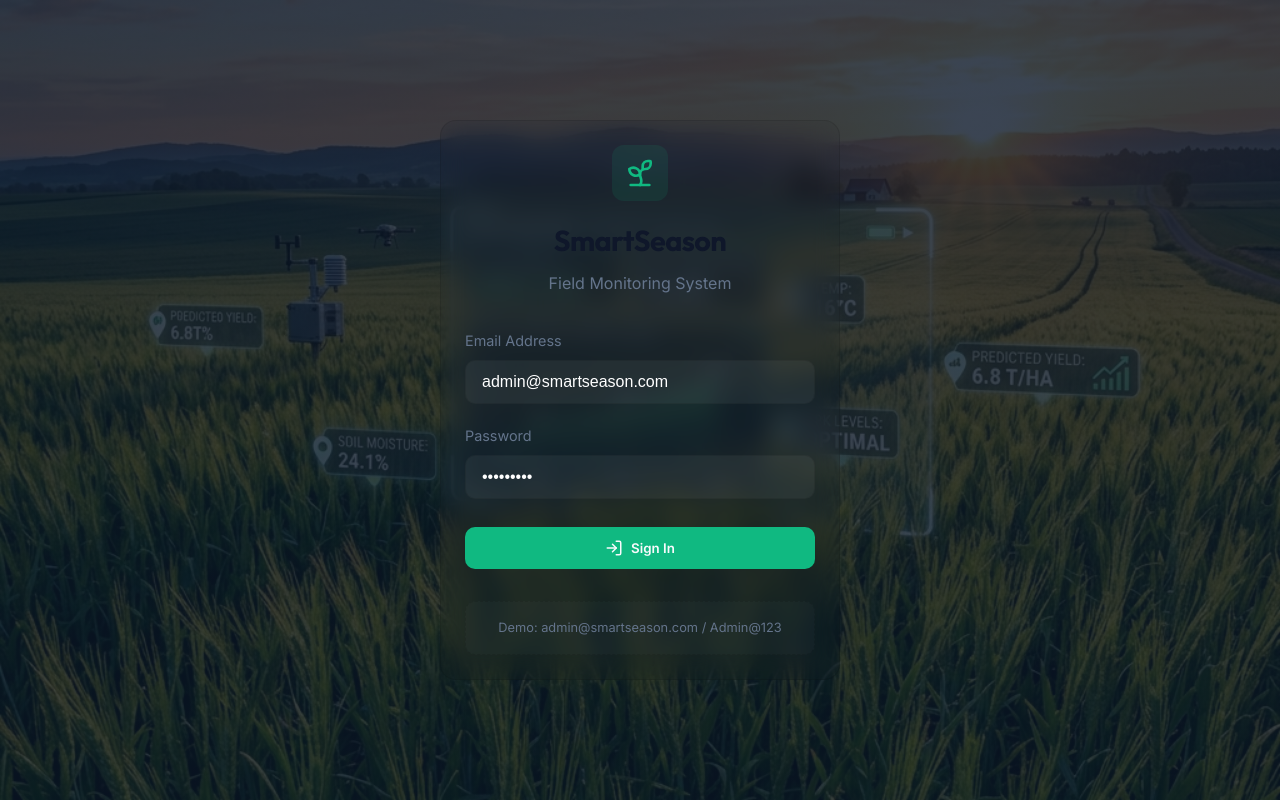
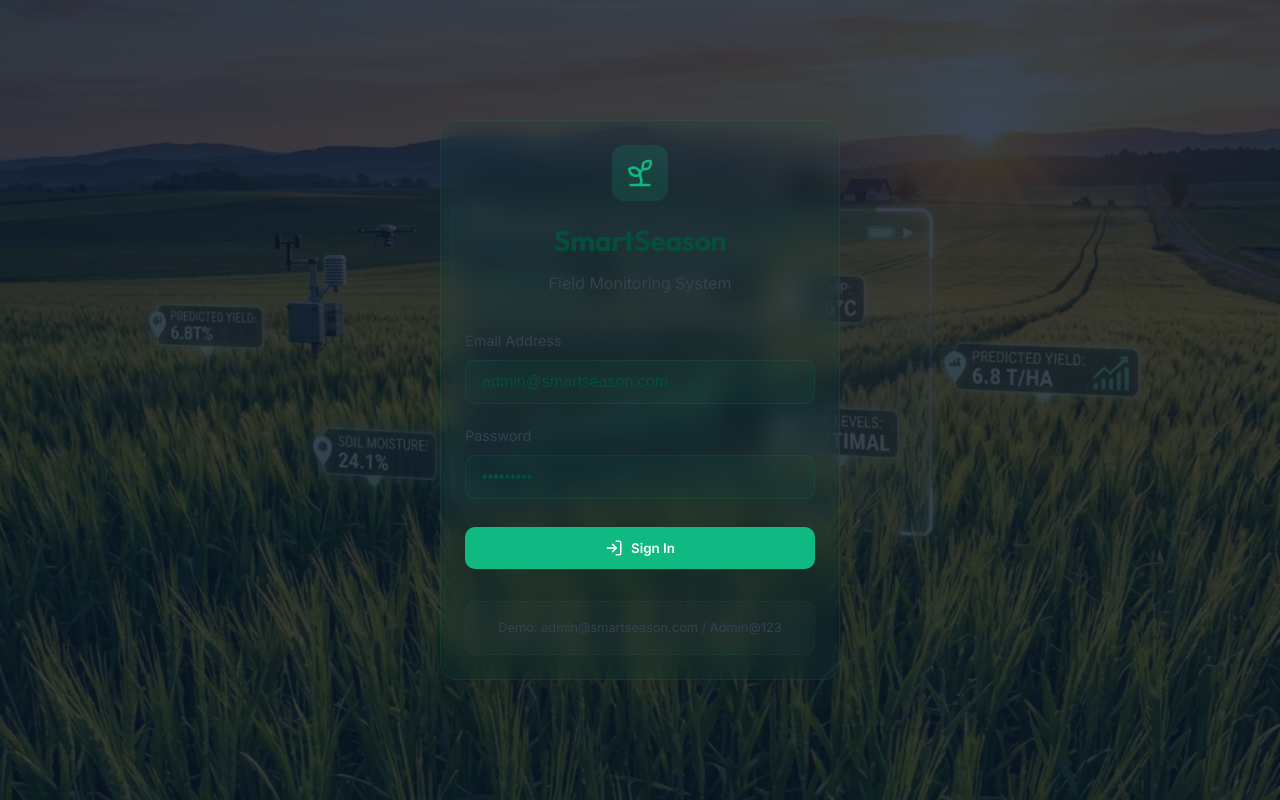
Before and after one commit to IsaacZachary/smartseason, a React app in the folder frontend/: page /login in a window 1280 px wide. Built offline with nearby package versions, Linux system fonts and the light colour scheme; the HTML template or start-up script is replaced by a standard one.

Commit message:
style: finalize Green & White theme and improve light mode contrast

```diff
--- a/frontend/src/index.css
+++ b/frontend/src/index.css
@@ -1,16 +1,16 @@
 @import url('https://fonts.googleapis.com/css2?family=Inter:wght@300;400;500;600;700&family=Outfit:wght@400;500;600;700&display=swap');
 
 :root {
-  --bg-dark: #F8FAFC;
-  --bg-card: rgba(0, 0, 0, 0.03);
-  --bg-card-hover: rgba(0, 0, 0, 0.06);
-  --border-glass: rgba(0, 0, 0, 0.1);
-  --text-main: #0F172A;
-  --text-muted: #64748B;
+  --bg-dark: #FFFFFF;
+  --bg-card: rgba(16, 185, 129, 0.04);
+  --bg-card-hover: rgba(16, 185, 129, 0.08);
+  --border-glass: rgba(16, 185, 129, 0.1);
+  --text-main: #064E3B; /* Deep Forest Green */
+  --text-muted: #374151;
 
-  --primary: #10B981; /* Emerald 500 */
-  --primary-glow: rgba(16, 185, 129, 0.1);
-  --secondary: #F5A623; /* Amber */
+  --primary: #10B981; /* Emerald Green */
+  --primary-glow: rgba(16, 185, 129, 0.15);
+  --secondary: #F5A623;
 
   --status-active: #10B981;
   --status-risk: #F59E0B;
@@ -87,11 +87,11 @@ button {
 /* Input Styles */
 .glass-input {
   width: 100%;
-  background: rgba(255, 255, 255, 0.05);
+  background: var(--bg-card);
   border: 1px solid var(--border-glass);
   border-radius: 10px;
   padding: 12px 16px;
-  color: white;
+  color: var(--text-main);
   font-size: 1rem;
   transition: var(--transition);
 }
@@ -99,14 +99,14 @@ button {
 .glass-input:focus {
   outline: none;
   border-color: var(--primary);
-  background: rgba(255, 255, 255, 0.08);
+  background: var(--bg-card-hover);
   box-shadow: 0 0 0 4px var(--primary-glow);
 }
 
 /* Button Styles */
 .btn-primary {
   background: var(--primary);
-  color: var(--bg-dark);
+  color: white;
   padding: 12px 24px;
   border-radius: 10px;
   font-weight: 600;
--- a/frontend/src/pages/Dashboard.jsx
+++ b/frontend/src/pages/Dashboard.jsx
@@ -74,7 +74,7 @@ const Dashboard = () => {
       {/* Header */}
       <header style={{ display: 'flex', justifyContent: 'space-between', alignItems: 'center', marginBottom: '48px' }}>
         <div>
-          <h1 style={{ fontSize: '2.4rem', fontWeight: '700', marginBottom: '8px', background: 'linear-gradient(to right, #fff, #94A3B8)', WebkitBackgroundClip: 'text', WebkitTextFillColor: 'transparent' }}>
+          <h1 style={{ fontSize: '2.4rem', fontWeight: '700', marginBottom: '8px', background: 'linear-gradient(to right, var(--primary), var(--text-main))', WebkitBackgroundClip: 'text', WebkitTextFillColor: 'transparent' }}>
             System Dashboard
           </h1>
           <div style={{ display: 'flex', alignItems: 'center', gap: '12px' }}>
```
